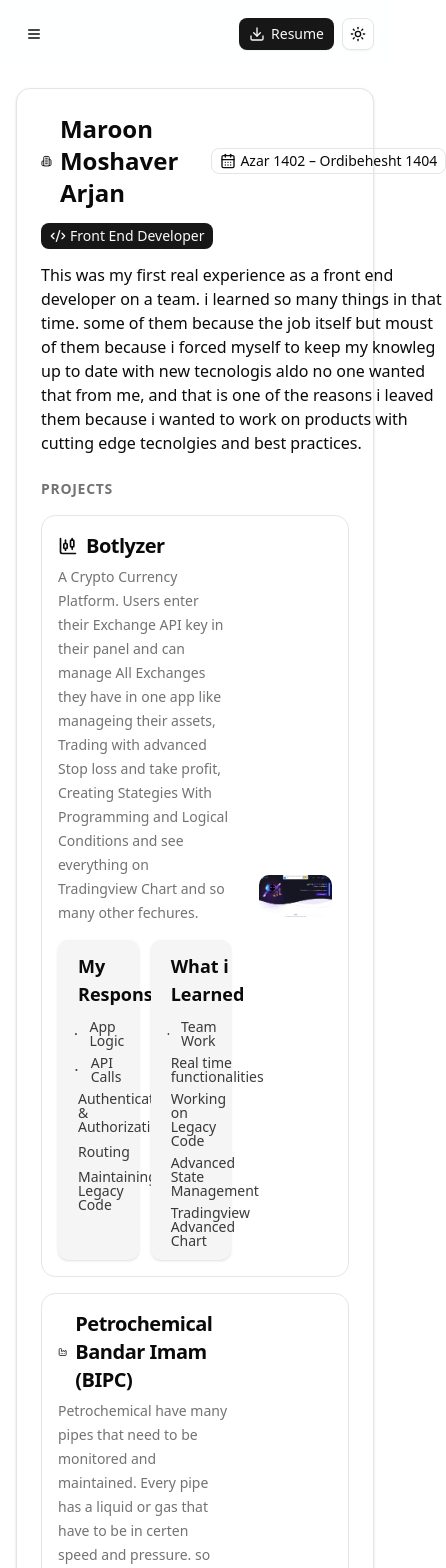
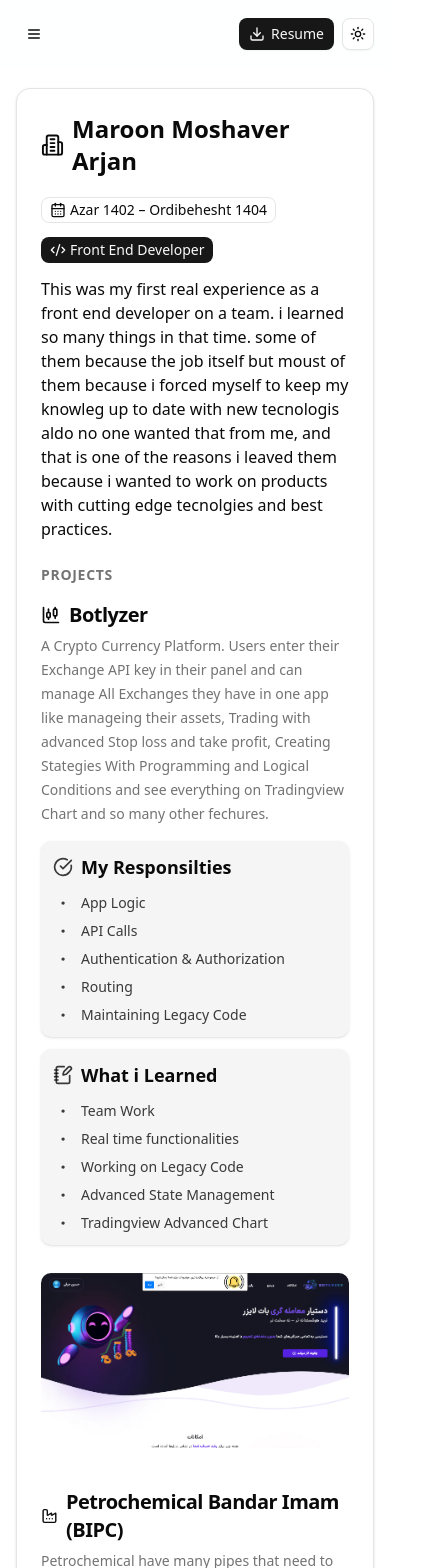
Before and after one commit to hossein-jorfi/portfolio-website, a Next.js app: page /experience in a window 390 px wide. Shown: the top 1568 px of the page, 446 px wide, since content can reach past the window. Built offline with nearby package versions, Linux system fonts and the light colour scheme.

Commit message:
Experience Rsponsive styles

```diff
--- a/src/app/experience/_components/experience-item/index.tsx
+++ b/src/app/experience/_components/experience-item/index.tsx
@@ -16,7 +16,7 @@ export default function ExperienceItem({
   return (
     <Card className="w-full">
       <CardHeader className="gap-y-3.5">
-        <div className="flex items-center justify-between gap-5">
+        <div className="flex items-center justify-between gap-5 flex-wrap">
           <CardTitle className="flex items-center gap-2 text-2xl">
             <Building2 className="size-6" />
             {company}
@@ -41,9 +41,11 @@ export default function ExperienceItem({
               <p className="text-sm font-semibold uppercase tracking-wider text-muted-foreground">
                 Projects
               </p>
-              {projects.map((project) => (
-                <ProjectItem key={project.name} {...project} />
-              ))}
+              <div className="space-y-10 sm:space-y-4">
+                {projects.map((project) => (
+                  <ProjectItem key={project.name} {...project} />
+                ))}
+              </div>
             </div>
           </>
         )}
--- a/src/app/experience/_components/experience-item/project-item.tsx
+++ b/src/app/experience/_components/experience-item/project-item.tsx
@@ -13,15 +13,15 @@ const ProjectItem = ({
   image,
 }: Project) => {
   return (
-    <div className="grid grid-cols-3 gap-7 border p-4 rounded-xl">
-      <div className="space-y-4 col-span-2">
+    <div className="grid lg:grid-cols-3 gap-7 sm:border sm:p-4 sm:rounded-xl">
+      <div className="space-y-4 lg:col-span-2">
         <div className="space-y-1">
           <H4 className="flex items-center gap-2 [&>svg]:size-5">
             {icon && icon} {name}
           </H4>
           <Muted>{description}</Muted>
         </div>
-        <div className="grid grid-cols-2 gap-3">
+        <div className="grid grid-cols-1 sm:grid-cols-2 gap-3">
           <QuestionItem
             title="My Responsilties"
             items={responsibilities || []}
```
